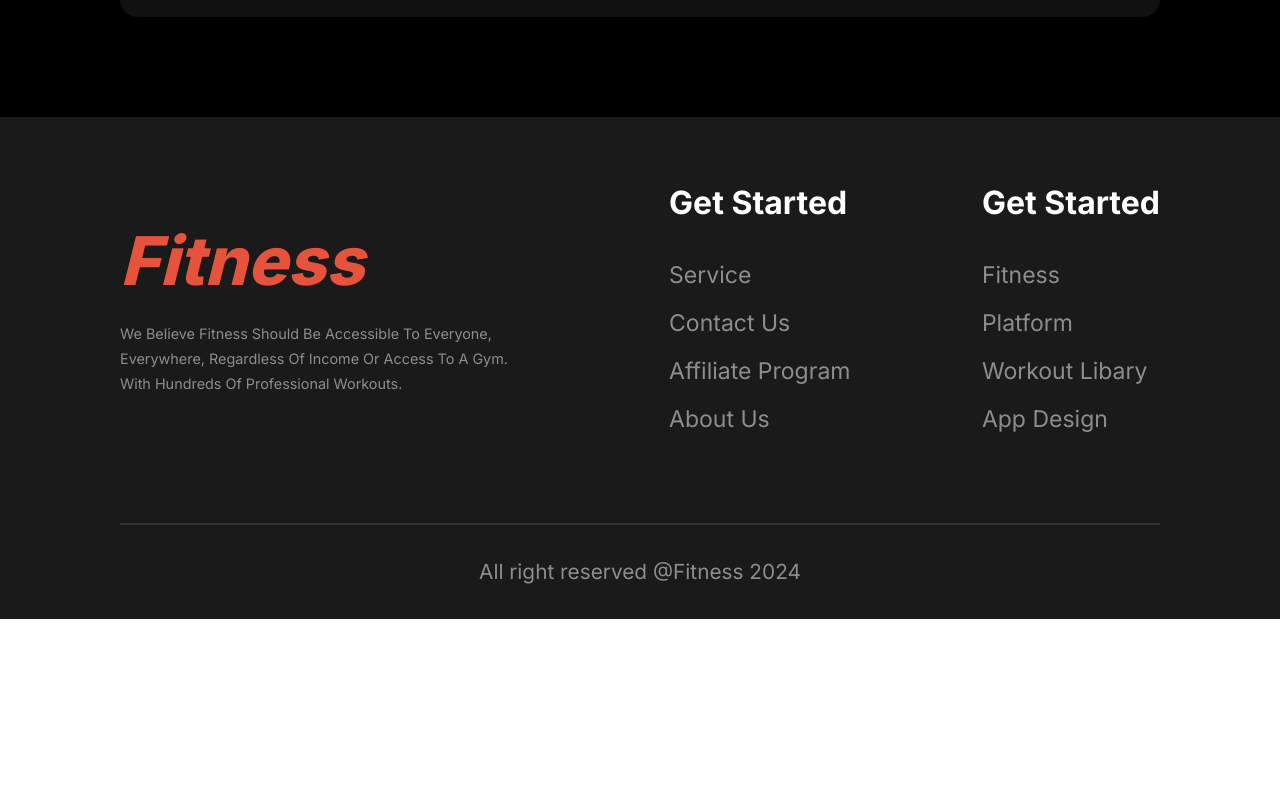
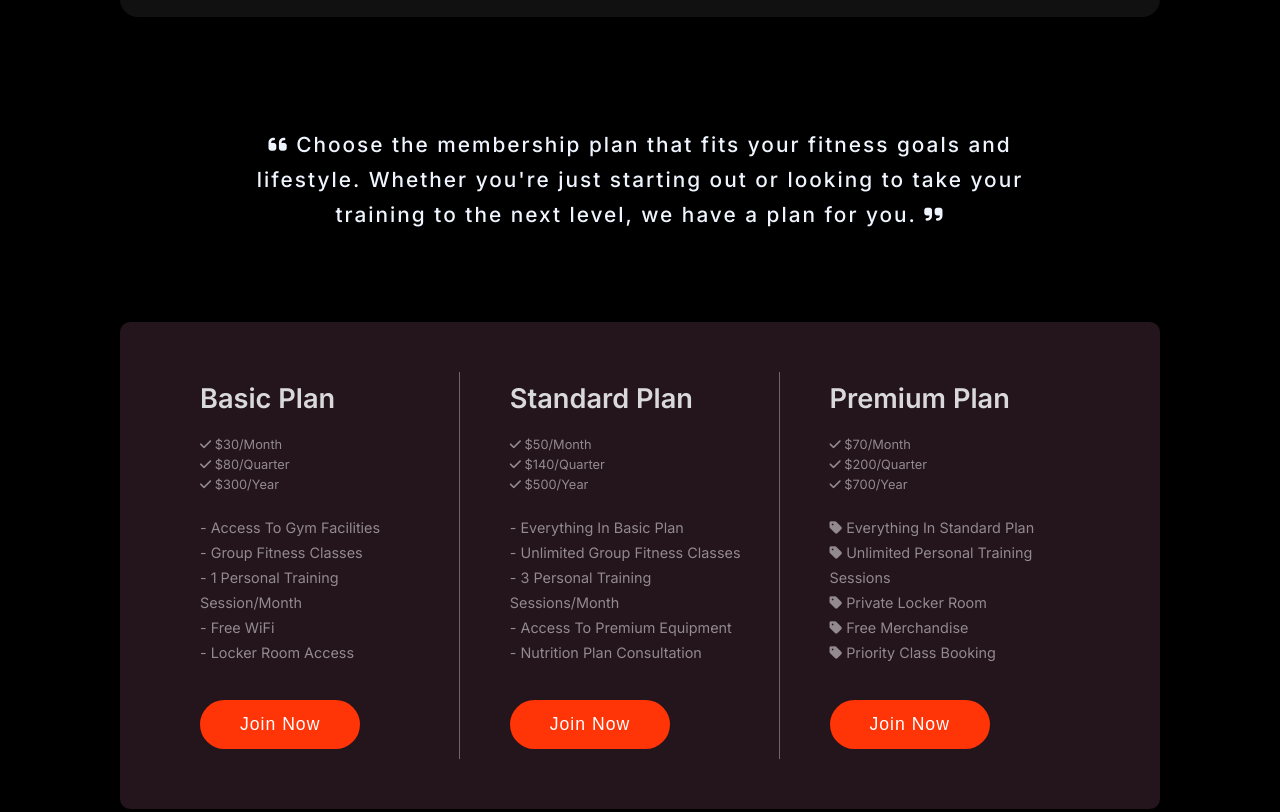
Before and after one commit to Web-dev-mehedi/Assaignment-2, a plain HTML site: page index-file/index.html in a window 1280 px wide. Shown: the part 4585-5397 px from the top of the page. Before the commit the page ends 5204 px from the top, so only its background shows below. Drawn offline with Linux system fonts and the light colour scheme.

Commit message:
pricing-section-adding

```diff
--- a/index-file/index.html
+++ b/index-file/index.html
@@ -6,6 +6,7 @@
     <title>versatile</title>
     <link rel="shortcut icon" href="favicon.ico" type="image/x-icon">
     <link rel="stylesheet" href="style.css">
+    <script src="https://kit.fontawesome.com/8311064123.js" crossorigin="anonymous"></script>
 </head>
 <body>
 
@@ -288,6 +289,34 @@
 
       </section>
 
+      <section class="our-pricing-plan">
+
+        <div class="top-pricing-content-wrap">
+              <h2><i class="fa-solid fa-quote-left"></i>  Choose the membership plan that fits your fitness goals and lifestyle. Whether you're just starting out or looking to take your training to the next level, we have a plan for you.  <i class="fa-solid fa-quote-right"></i></h2>
+        </div>
+        <div class="bottom-pricing-content-wrap">
+            <div class="pricing-card-content">
+                <h2>Basic Plan</h2>
+                <span><i class="fa-solid fa-check"></i> $30/month<br><i class="fa-solid fa-check"></i> $80/quarter<br> <i class="fa-solid fa-check"></i> $300/year</span>
+                <p>- Access to gym facilities<br> - Group fitness classes<br> - 1 personal training session/month<br> - Free WiFi<br> - Locker room access</p>
+                <button>join now</button>
+            </div>
+            <div class="pricing-card-content">
+                <h2>Standard Plan</h2>
+                <span><i class="fa-solid fa-check"></i> $50/month<br> <i class="fa-solid fa-check"></i> $140/quarter<br> <i class="fa-solid fa-check"></i> $500/year</span>
+                <p>- Everything in Basic Plan<br> - Unlimited group fitness classes<br> - 3 personal training sessions/month<br> - Access to premium equipment<br> - Nutrition plan consultation</p>
+                <button>join now</button>
+            </div>
+            <div class="pricing-card-content">
+                <h2>Premium Plan</h2>
+                <span><i class="fa-solid fa-check"></i> $70/month<br> <i class="fa-solid fa-check"></i> $200/quarter<br> <i class="fa-solid fa-check"> </i> $700/year</span>
+                <p><i class="fa-solid fa-tag"> </i> Everything in Standard Plan<br> <i class="fa-solid fa-tag"></i> Unlimited personal training sessions<br> <i class="fa-solid fa-tag"></i> Private locker room<br> <i class="fa-solid fa-tag"></i> Free merchandise<br> <i class="fa-solid fa-tag"></i> Priority class booking</p>
+                <button>join now</button>
+            </div>
+        </div>
+
+      </section>
+
     </main>
 
     <!-- footer-section-start-here -->
--- a/index-file/style.css
+++ b/index-file/style.css
@@ -17,7 +17,7 @@ body{
 
 /* default-paragraph-content */
 
-.habit-card p,.bmi-title-wrap p, .vesatile-left-contant-wrap p,.extra-mile-text-wrap p,.footer-left p,.upper-content-wrap p,.traning-text-contant p,.bmi-inner-text p{
+.pricing-card-content p,.habit-card p,.bmi-title-wrap p, .vesatile-left-contant-wrap p,.extra-mile-text-wrap p,.footer-left p,.upper-content-wrap p,.traning-text-contant p,.bmi-inner-text p{
    text-transform: capitalize;
    color: rgba(255, 255, 255, 0.5);
    font-size: 0.9rem;
@@ -29,7 +29,7 @@ body{
 /* default-button-design */
 
 
-.bmi-right-content-wrap button:hover,.vesatile-left-contant-wrap button:hover,.extra-mile-text-wrap button:hover{
+.pricing-card-content button:hover,.bmi-right-content-wrap button:hover,.vesatile-left-contant-wrap button:hover,.extra-mile-text-wrap button:hover{
     color: #42e9ff;
     background-color: transparent;
     border: 1px solid blanchedalmond;
@@ -37,7 +37,7 @@ body{
 
   }
   /* button-style */
-  .vesatile-left-contant-wrap button,.extra-mile-text-wrap button,.bmi-right-content-wrap button{
+  .pricing-card-content button,.vesatile-left-contant-wrap button,.extra-mile-text-wrap button,.bmi-right-content-wrap button{
     padding: 14px 40px;
     margin-right: 20px;
     color: #ffffff;
@@ -636,7 +636,67 @@ option{
 
 }
 
+/* our-pricing-plan-style-here */
 
+.our-pricing-plan{
+padding: 10px 120px 100px;
+background-color: #000000;
+}
+
+.top-pricing-content-wrap{
+    width:80%;
+    margin:0 auto;
+    margin-bottom: 90px;
+}
+.top-pricing-content-wrap h2{
+color: #eff5fe;
+text-align:center;
+font-size: 1.3rem;
+font-weight: 500;
+line-height: 35px;
+letter-spacing: 2px;
+}
+
+.bottom-pricing-content-wrap{
+background-color:rgb(36, 20, 28) ;
+display: flex;
+justify-content: center;
+align-items: center;
+/* gap:70px; */
+padding:50px;
+border-radius: 10px;
+}
+
+.pricing-card-content{
+    padding:10px 30px;
+}
+
+.pricing-card-content:nth-child(1){
+    border-right: 1px solid rgb(105, 105, 105);
+    margin-right: 20px;
+  }
+.pricing-card-content:nth-child(2){
+  border-right: 1px solid rgb(105, 105, 105);
+  margin-right: 20px;
+}
+.pricing-card-content h2{
+    text-transform: capitalize;
+    color: rgba(227, 227, 227, 0.957);
+    font-size: 1.7rem;
+    font-weight: 600;
+    margin-bottom: 10px;
+}
+
+.pricing-card-content span{
+    text-transform: capitalize;
+    color: rgba(255, 255, 255, 0.5);
+    font-size: 0.8rem;
+    font-weight: 400;
+    margin:20px 0px;
+    display:block;
+    line-height: 20px;
+
+}
 
 /* footer-style-start-here */
 
```
